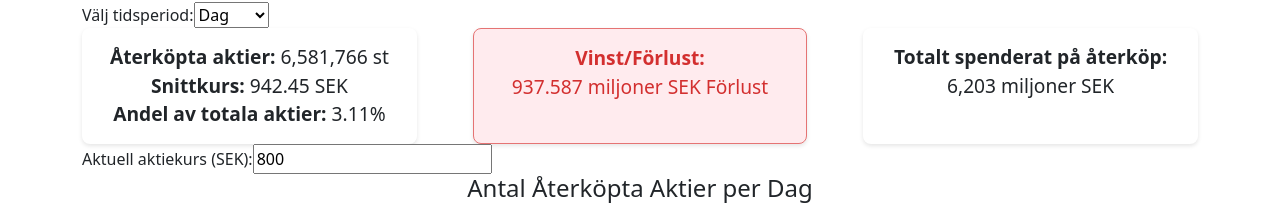
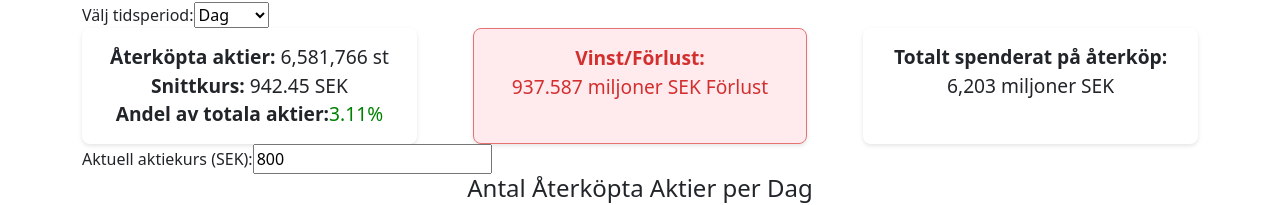
Before and after one commit to evuul/aktieatkorep-kalkylator, a React (Vite) app: page / in a window 1280 px wide. Shown: the part 2434-2639 px from the top of the page. Built offline with nearby package versions, Linux system fonts and the light colour scheme; no server answers.

Commit message:
added a green color for the buybacks %

```diff
--- a/src/components/BuybackHistory.jsx
+++ b/src/components/BuybackHistory.jsx
@@ -13,6 +13,10 @@ const BuybackHistory = () => {
   const [filterPeriod, setFilterPeriod] = useState('day');
   const maxSharesAllowed = 20394044;
   const totalShares = 211833204; // Ersätt med det faktiska totala antalet aktier
+  const getPercentageColor = (percentage) => {
+      return 'green'; // Grön för > 50%
+  };
+
 
   const percentageBought = (sharesBought / totalShares) * 100;
 
@@ -139,9 +143,14 @@ const BuybackHistory = () => {
 
       <div className="info-boxes">
         <div className="info-box">
-           <p><strong>Återköpta aktier:</strong> {sharesBought.toLocaleString()} st</p>
+          <p><strong>Återköpta aktier:</strong> {sharesBought.toLocaleString()} st</p>
           <p><strong>Snittkurs:</strong> {averagePrice ? averagePrice.toFixed(2) : 'Ingen data'} SEK</p>
-          <p><strong>Andel av totala aktier:</strong> {percentageBought.toFixed(2)}%</p>
+          <p>
+            <strong>Andel av totala aktier:</strong>
+            <span style={{ color: getPercentageColor(percentageBought) }}>
+              {percentageBought.toFixed(2)}%
+            </span>
+          </p>
         </div>
         <div className={`info-box ${profitLoss >= 0 ? 'win' : 'loss'}`}>
           <p><strong>Vinst/Förlust:</strong>
```
